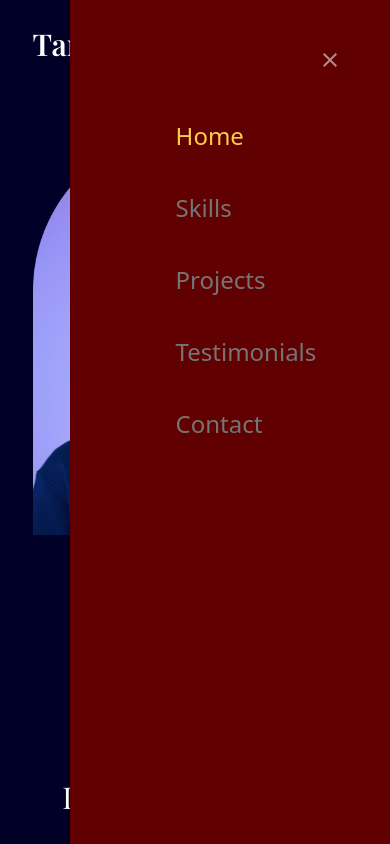
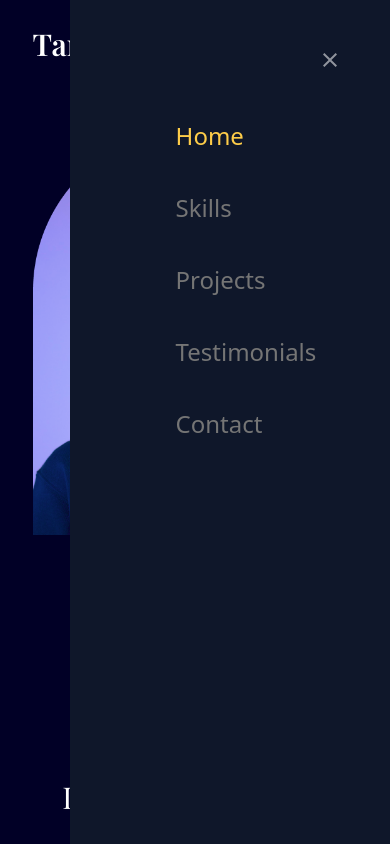
Before and after one commit to Tarek-989/Portfolio, a React (Vite) app: page / in a window 390 px wide. Both pictures are taken after a click on the button 337 px from the left and 44 px from the top of the page. Shown: the top 844 px of the page. Built offline with nearby package versions, Linux system fonts and the light colour scheme.

Commit message:
fix NavBar style

```diff
--- a/src/components/NavBar.tsx
+++ b/src/components/NavBar.tsx
@@ -12,7 +12,7 @@ type Props = {
 export const NavBar = ({ isTopOfPage, selectedPage, setSelectedPage }: Props) => {
 	const [isMenuToggled, setIsMenuToggled] = useState(false);
 	const isAboveMediaScreens = useMediaQuery({ query: '(min-width: 950px)' })
-	const navBarBGcolor = isTopOfPage ? '' : 'bg-red drop-shadow';
+	const navBarBGcolor = isTopOfPage ? '' : 'bg-slate-800';
 
 	return (
 		<nav className={`${navBarBGcolor} z-40 w-full fixed top-0 py-6 `}>
@@ -41,7 +41,7 @@ export const NavBar = ({ isTopOfPage, selectedPage, setSelectedPage }: Props) =>
 
 				{/* Mobile View */}
 				{!isAboveMediaScreens && isMenuToggled && (
-					<div className='fixed right-0 bottom-0 h-full bg-red w-80'>
+					<div className='fixed right-0 bottom-0 h-full bg-slate-900 w-80'>
 						{/* Close Icon */}
 						<div className='flex justify-end p-12'>
 							<button onClick={() => setIsMenuToggled(!isMenuToggled)}>
```
